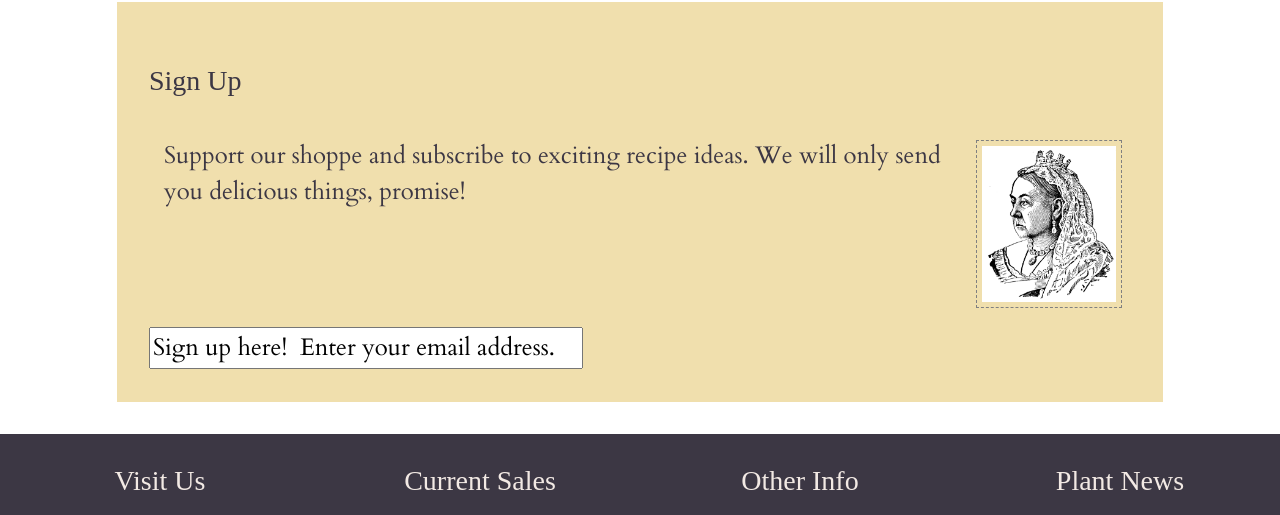
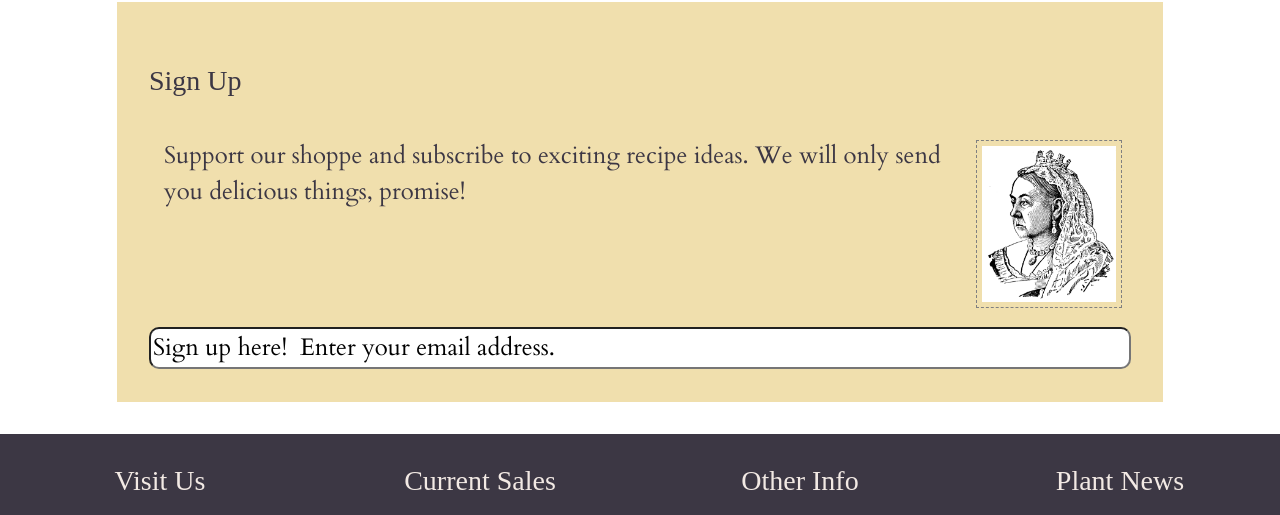
Before and after one commit to Venablena/ecommerce-project, a plain HTML site: page index.html in a window 1280 px wide. Shown: the part 1939-2454 px from the top of the page. Drawn offline with nearby package versions, Linux system fonts and the light colour scheme; a script that the page names is missing; a web font is replaced by a local one.

Commit message:
validated signup formatting

```diff
--- a/css/style.css
+++ b/css/style.css
@@ -181,3 +181,8 @@ button.addToCart {
 .plantNews div{
     margin-bottom: 10px;
 }
+
+input {
+    width: 100%;
+    border-radius: 10px;
+}
```
